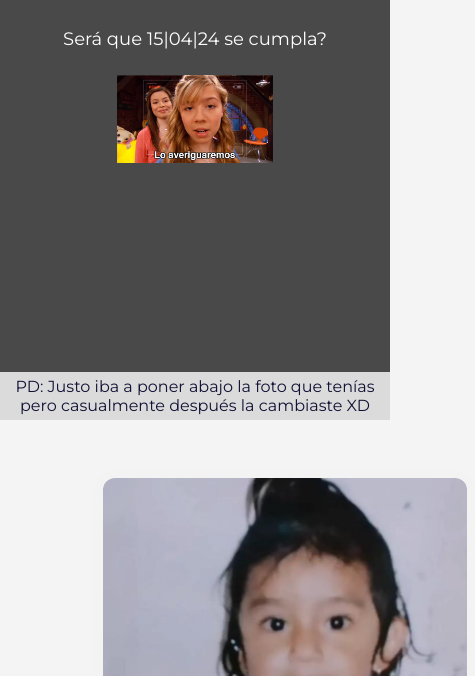
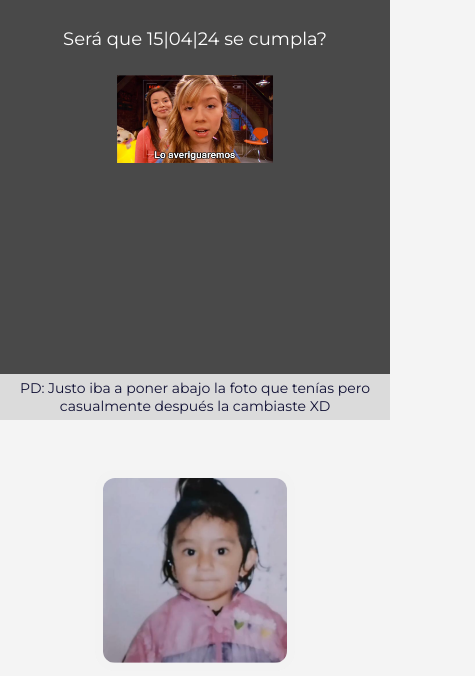
Before and after one commit to SamuelG165/Janne-Site, a plain HTML site: page index.html in a window 390 px wide. Shown: the part 424-1100 px from the top of the page, 475 px wide, since content can reach past the window. Drawn offline with Linux system fonts and the light colour scheme; a script that the page names is missing.

Commit message:
Update index.html

```diff
--- a/index.html
+++ b/index.html
@@ -11,6 +11,24 @@
     <link rel="stylesheet" href="./estilo.css">
     <title>Para Janne</title>
 </head>
+
+<style>
+  /* CSS para hacer el sitio responsivo */
+
+/* Cambios de diseño para pantallas más pequeñas */
+@media screen and (max-width: 768px) {
+  body {
+    font-size: 14px; /* Reducir el tamaño del texto para pantallas más pequeñas */
+  }
+}
+
+/* Imágenes responsivas */
+img {
+  max-width: 100%; /* Las imágenes se ajustarán al ancho del contenedor */
+  height: auto; /* Mantener la proporción de aspecto */
+}
+
+</style>
 
 <body>
     <!-- SECCION I N I C I O -->
```
